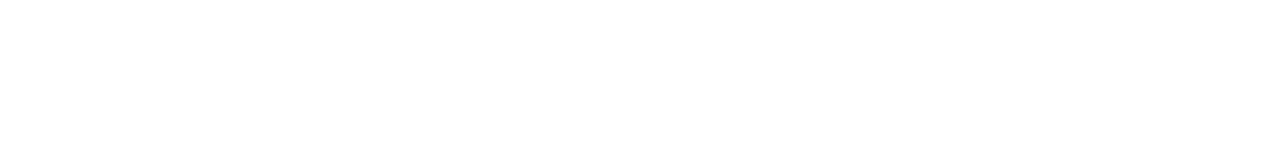
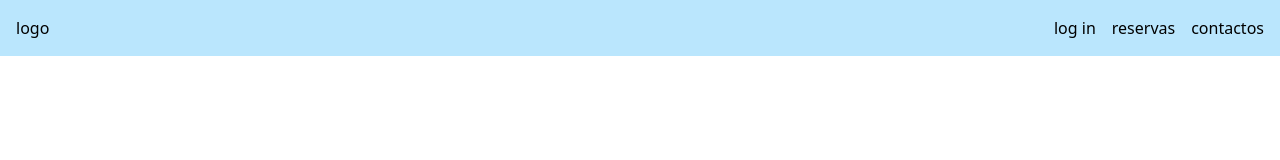
Before and after one commit to jennifer-Arciniegas/Hotel, a plain HTML site: page index.html in a window 1280 px wide. Drawn offline with nearby package versions, Linux system fonts and the light colour scheme.

Commit message:
desing-home

```diff
--- a/index.html
+++ b/index.html
@@ -3,9 +3,19 @@
 <head>
     <meta charset="UTF-8">
     <meta name="viewport" content="width=device-width, initial-scale=1.0">
+    <script src="https://cdn.tailwindcss.com"></script>
     <title>Hotel</title>
 </head>
 <body>
-
+    <main>
+        <header class="flex justify-between p-4 bg-sky-200">
+            <div>logo</div>
+            <div class=" flex justify-center gap-4">
+                <div>log in</div>
+                <div>reservas</div>
+                <div>contactos</div>
+            </div>
+        </header>
+    </main>
 </body>
 </html>
```
